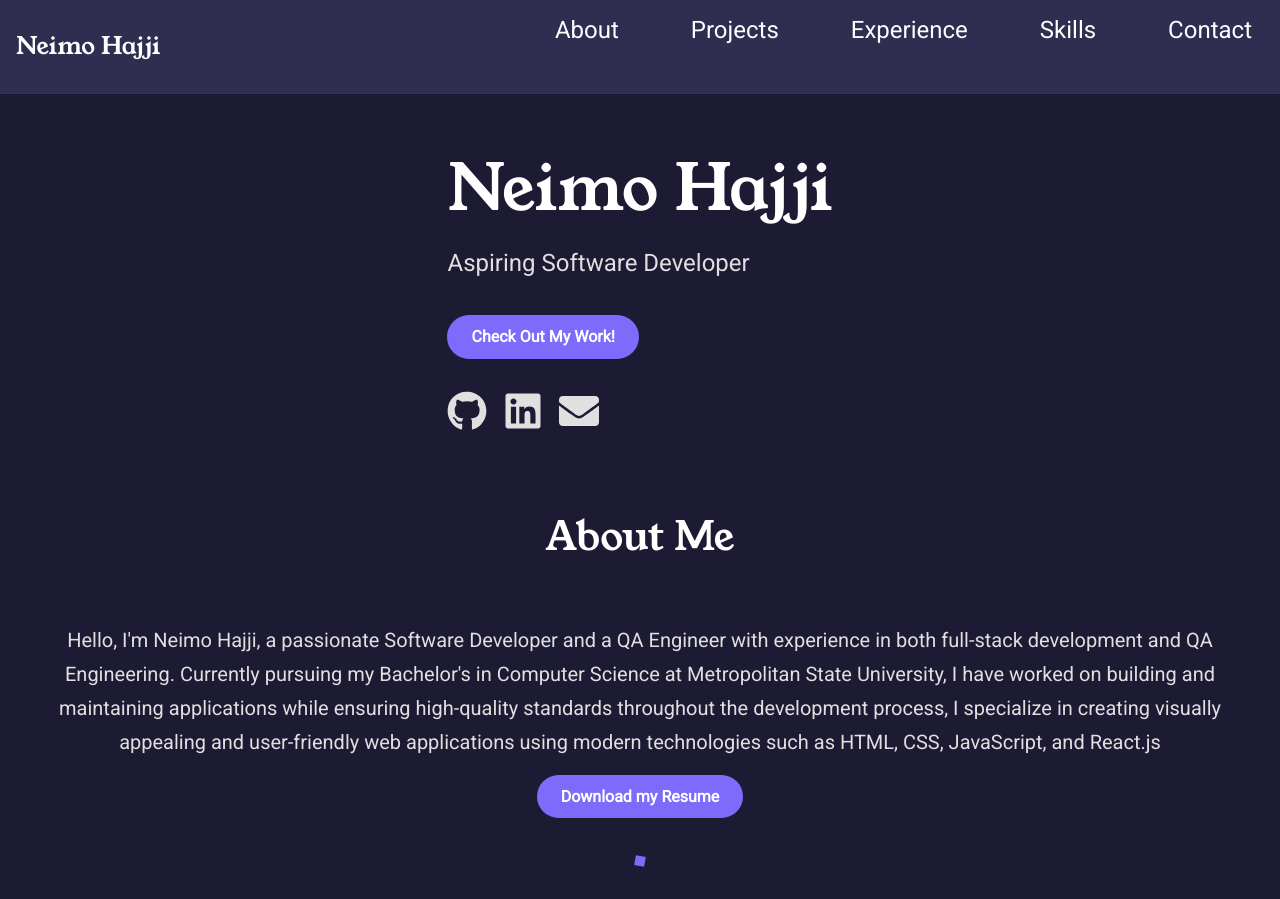
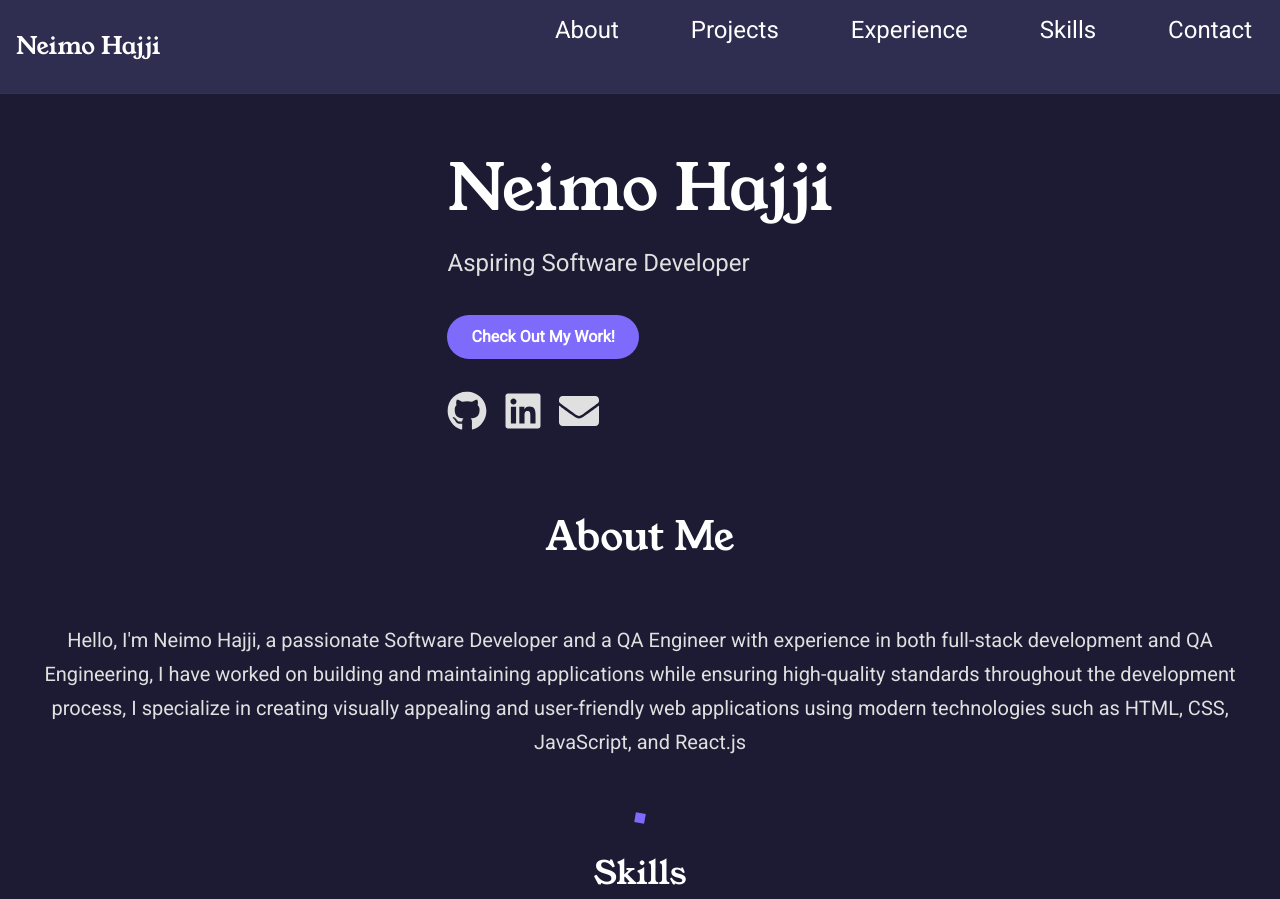
Before and after one commit to Naima432/hajjineimo.github.io, a React (Vite) app in the folder react-portfolio/: page / in a window 1280 px wide. Shown: the top 899 px of the page. Built offline with nearby package versions, Linux system fonts and the light colour scheme.

Commit message:
some adjustments

```diff
--- a/react-portfolio/src/components/About.jsx
+++ b/react-portfolio/src/components/About.jsx
@@ -6,12 +6,12 @@ const About = () => {
       <h2>About Me</h2>
       <p>
 
-       Hello, I'm Neimo Hajji, a passionate Software Developer and a QA Engineer with experience in both full-stack development and QA Engineering. Currently pursuing my Bachelor's in Computer Science at Metropolitan State University,
+       Hello, I'm Neimo Hajji, a passionate Software Developer and a QA Engineer with experience in both full-stack development and QA Engineering,
         I have worked on building and maintaining applications while ensuring high-quality standards throughout the development process,
         I specialize in creating visually appealing and user-friendly web applications using modern technologies such as HTML, CSS, JavaScript, and React.js
 
       </p>
-      <a className="btn" href="/resume.html"> Download my Resume </a>
+      {/* <a className="btn" href="/resume.html"> Download my Resume </a> */}
     </section>
   );
 };
--- a/react-portfolio/src/components/Projects.jsx
+++ b/react-portfolio/src/components/Projects.jsx
@@ -62,7 +62,8 @@ const Projects = () => {
       <div>
         <br />
       <div>
-       <a className="btn" href="#"> All Projects </a>
+
+       <a href="https://github.com/Naima432" className="btn"  > All Projects </a>
     </div>
       </div>
     </section>
```
